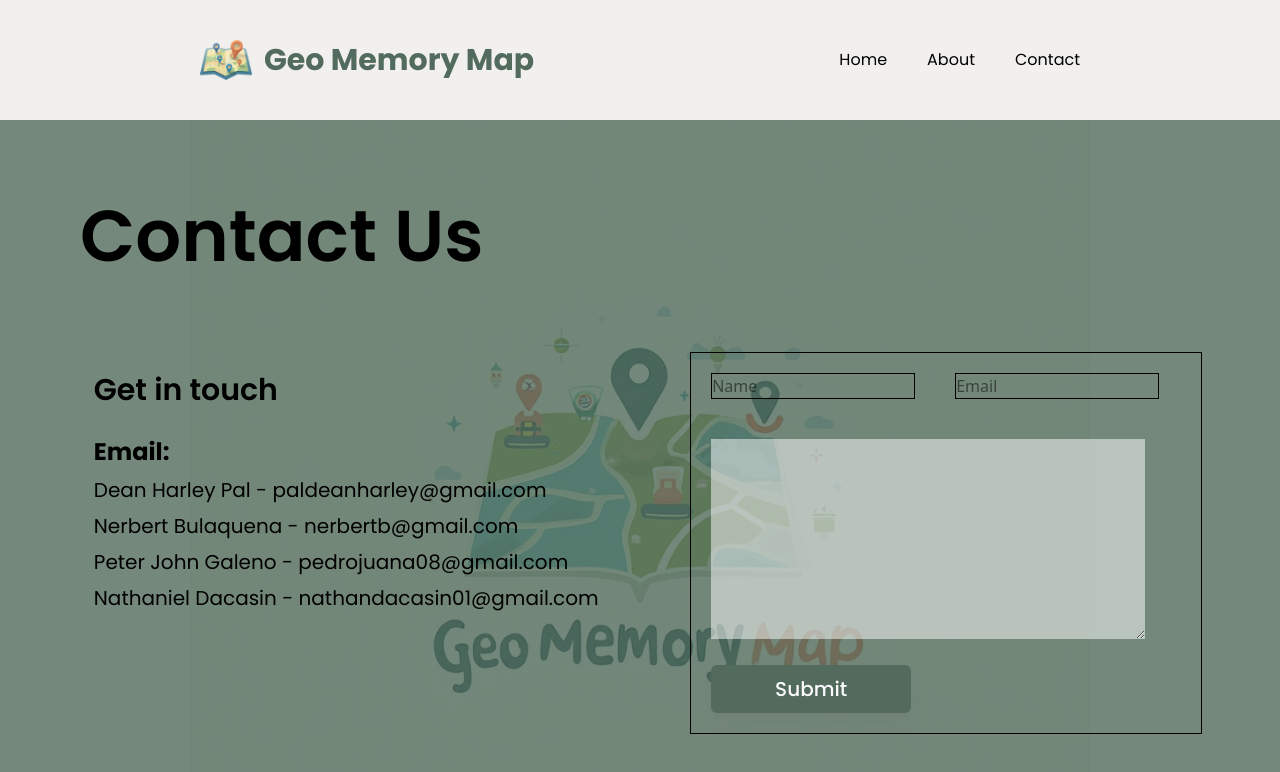
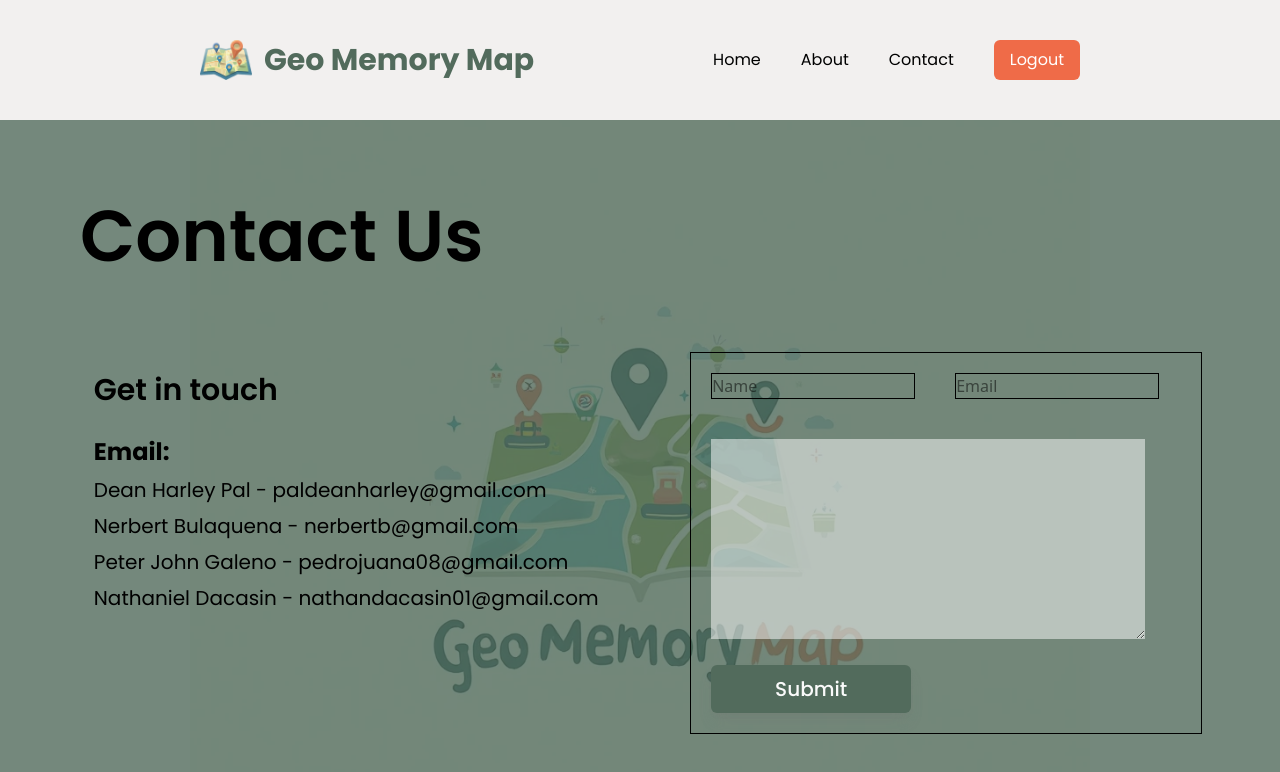
Before and after one commit to UCC-Batch-26/geomemorymap, a React (Vite) app in the folder apps/frontend/: page /contact in a window 1280 px wide. Shown: the top 772 px of the page. Built offline with nearby package versions, Linux system fonts and the light colour scheme; no server answers; sample sign-in values are in the browser's storage.

Commit message:
feat: implement logout button for authenticated and guest users

```diff
--- a/apps/frontend/src/modules/common/components/navbar.jsx
+++ b/apps/frontend/src/modules/common/components/navbar.jsx
@@ -1,7 +1,36 @@
 import { Link } from 'react-router';
 import logo from '@/assets/geo-memory-map-nav-logo.png';
+import { useNavigate } from 'react-router';
+import { useState } from 'react';
+import { useEffect } from 'react';
+import toast from 'react-hot-toast';
 
 function NavBar() {
+  const navigate = useNavigate();
+   const [isAuthenticated, setIsAuthenticated] = useState(false);
+
+   useEffect(() => {
+    const token = localStorage.getItem('token');
+    const isGuest = sessionStorage.getItem('guest') === 'true';
+
+    if (token || isGuest) {
+      setIsAuthenticated(true);
+    }
+   }, []);
+
+   const handleLogout = () => {
+    localStorage.removeItem('token');
+    localStorage.removeItem('user');
+
+    sessionStorage.removeItem('guest');
+    sessionStorage.removeItem('guestMemories');
+
+    toast.success('Logged out succesfully');
+
+    navigate('/login')
+   }
+
+
   return (
     <nav className="bg-[#f2f0ef] flex justify-between px-50 py-10 place-items-center items-center w-full">
       <div className=" flex items-center gap-3">
@@ -12,7 +41,7 @@ function NavBar() {
         <h1 className="text-3xl font-display font-bold text-[#526B5C]">Geo Memory Map</h1>
       </div>
 
-      <ul className="flex gap-10 font-display">
+      <ul className="flex gap-10 font-display items-center">
         <li>
           <Link to={'/'}>Home</Link>
         </li>
@@ -31,6 +60,17 @@ function NavBar() {
         <li>
           <Link to={'/contact'}>Contact</Link>
         </li>
+
+        {isAuthenticated && (
+          <li>
+            <button
+              onClick={handleLogout}
+              className="bg-[#EF6B48] text-white px-4 py-2 rounded-md hover:bg-[#e9542b] transition"
+            >
+              Logout
+            </button>
+          </li>
+        )}
       </ul>
     </nav>
   );
```
